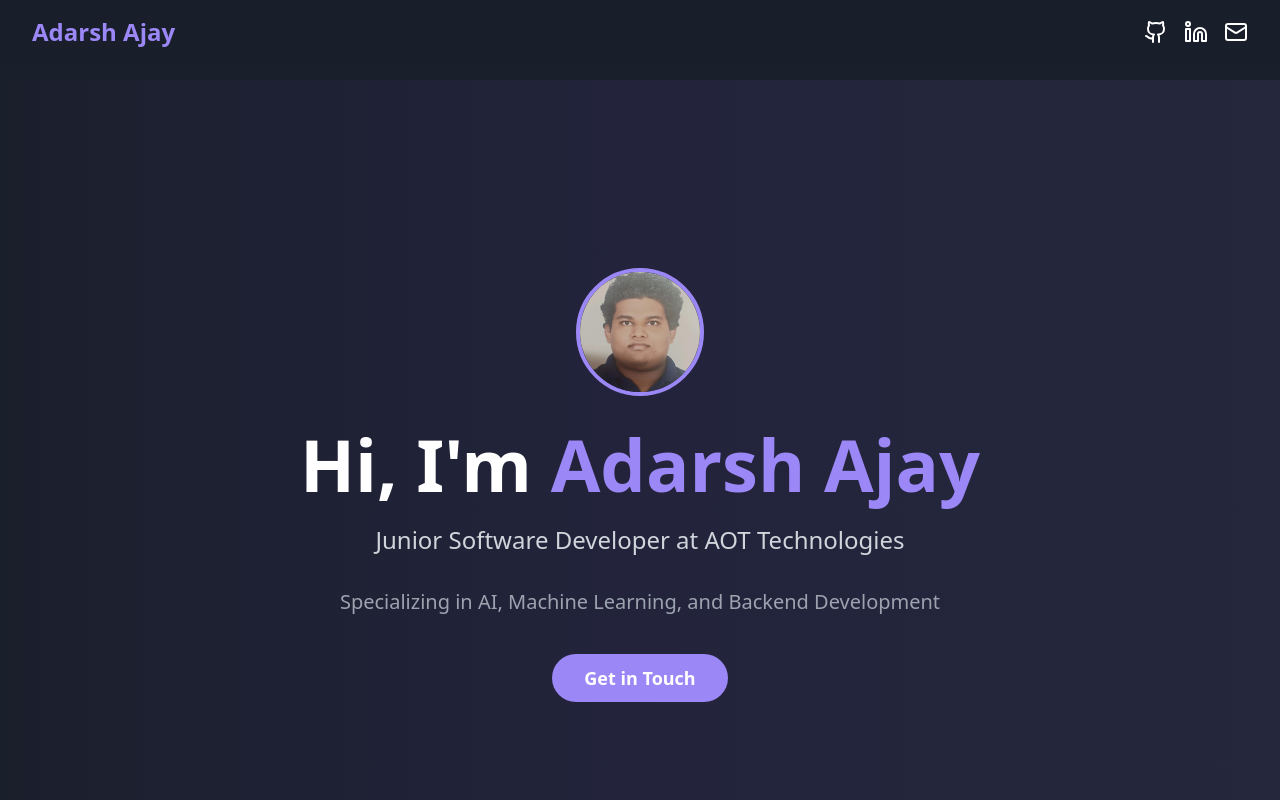
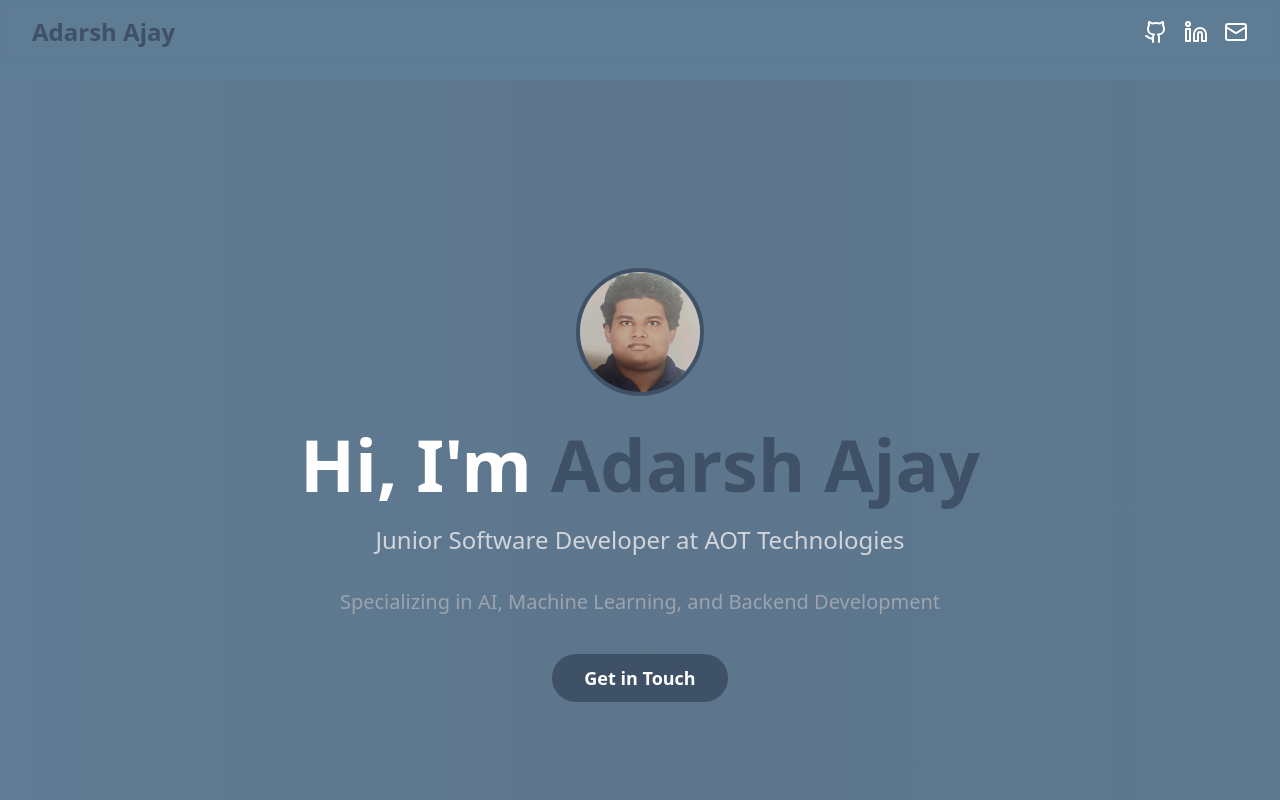
Before and after one commit to achuajays/protofolio, a React (Vite) app: page / in a window 1280 px wide. Shown: the top 800 px of the page. Built offline with nearby package versions, Linux system fonts and the light colour scheme.

Commit message:
Update color theme throughout application
Applied the new color theme across all components and styles in the application to ensure a consistent visual experience.
[skip gpt_engineer]

```diff
--- a/tailwind.config.ts
+++ b/tailwind.config.ts
@@ -18,17 +18,25 @@ export default {
         background: "hsl(var(--background))",
         foreground: "hsl(var(--foreground))",
         primary: {
-          DEFAULT: "#9b87f5",
+          DEFAULT: "#3e5167",
           foreground: "#ffffff",
         },
         secondary: {
-          DEFAULT: "#1A1F2C",
+          DEFAULT: "#5e7c94",
           foreground: "#ffffff",
         },
         accent: {
-          DEFAULT: "#8B5CF6",
+          DEFAULT: "#552c2f",
           foreground: "#ffffff",
         },
+        muted: {
+          DEFAULT: "#54242c",
+          foreground: "#ffffff",
+        },
+        highlight: {
+          DEFAULT: "#3c5d76",
+          foreground: "#ffffff",
+        }
       },
       keyframes: {
         "accordion-down": {
```
